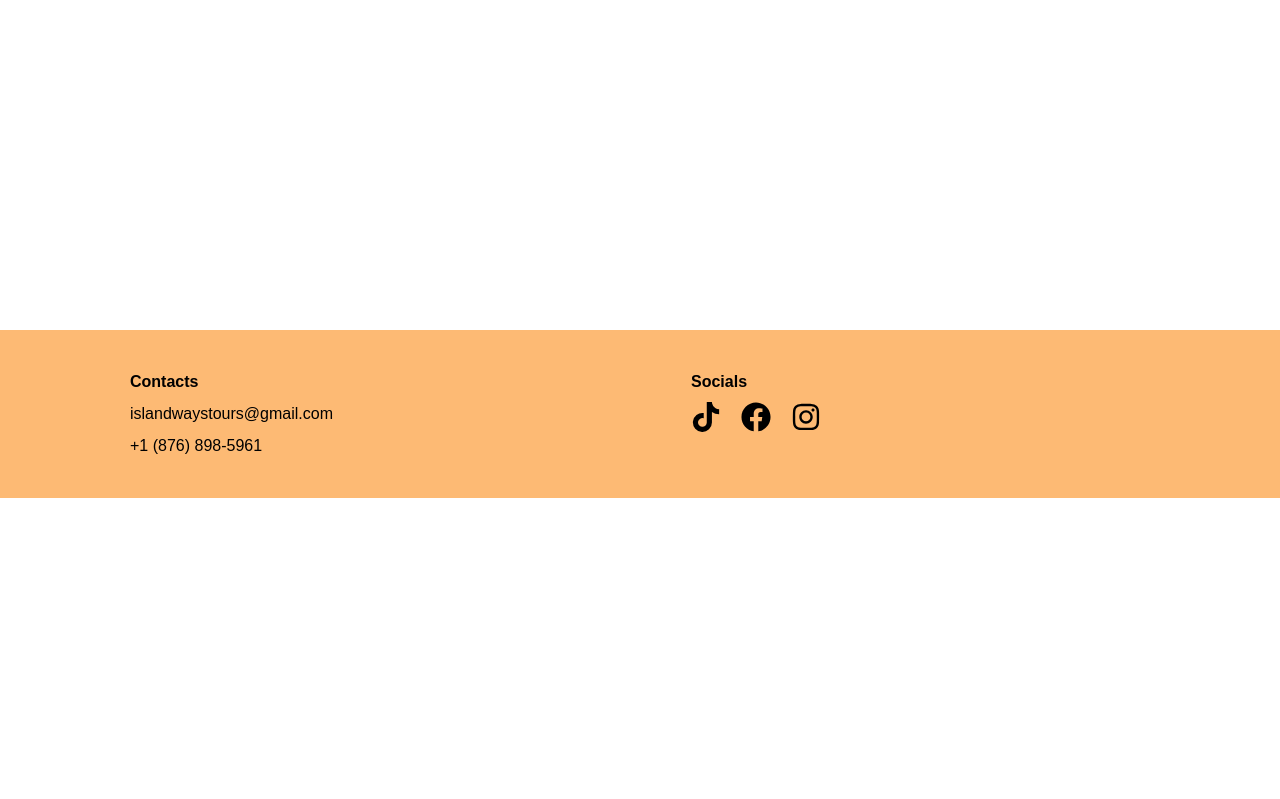
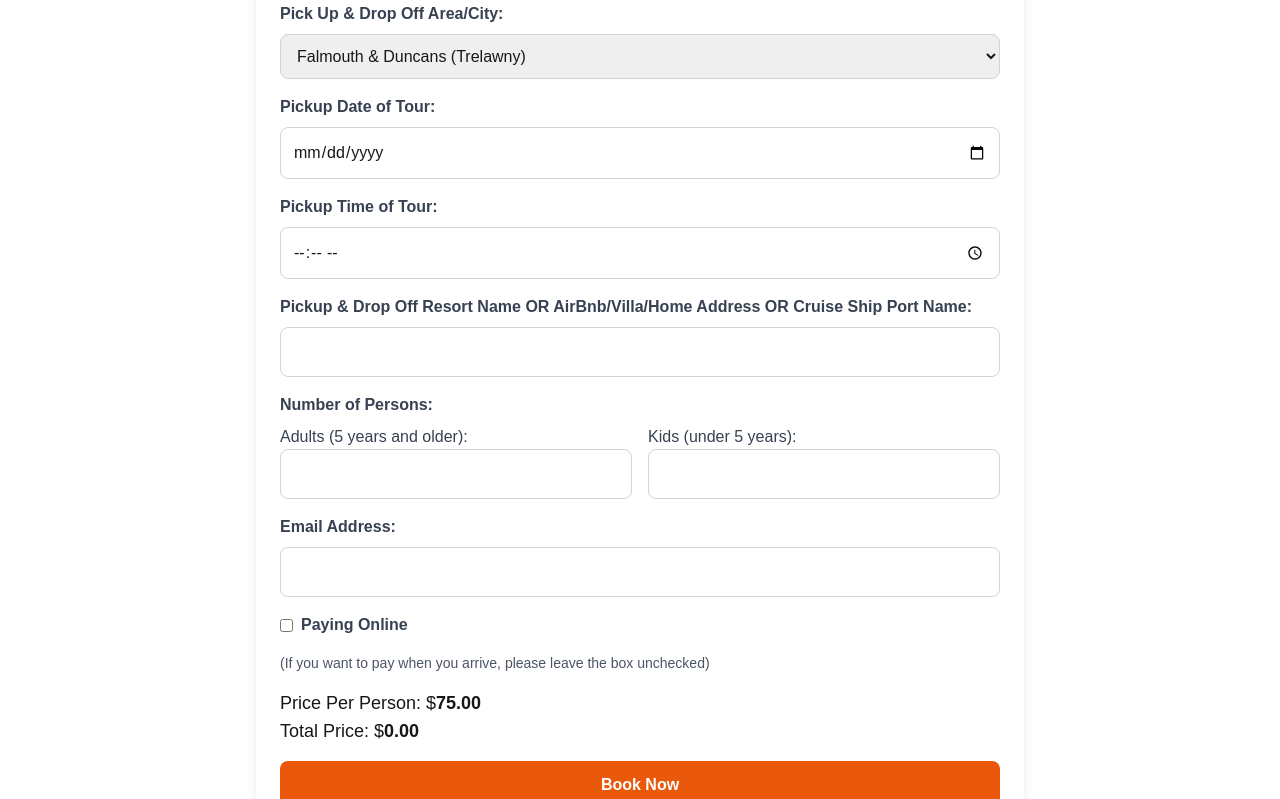
Before and after one commit to winnie-webb/islandwaystours, a Next.js app: page /product/at-1 in a window 1280 px wide. Before the commit this address had no page. Shown: the part 700-1499 px from the top of the page. Before the commit the page ends 1198 px from the top, so only its background shows below. Built offline with nearby package versions, Linux system fonts and the light colour scheme.

Commit message:
Added Booking form and implemented basic email sending and price calculation.
It was rough ain't gonna lie but we did it (for the most part)

```diff
--- a/app/components/Category.jsx
+++ b/app/components/Category.jsx
@@ -50,7 +50,7 @@ const Category = ({ title, description = "", data, itemsPerPage = 4 }) => {
               <p className=" my-1 text-orange-600 font-semibold">
                 Starting at ${tour.priceLowest}
               </p>
-              <p className="text-gray-600 font-semibold">Per Person</p>
+              <p className="font-semibold">(Per Person)</p>
             </div>
           </Link>
         ))}
--- /dev/null
+++ b/app/product/[id]/BookingForm/BookingForm.jsx
@@ -0,0 +1,140 @@
+"use client";
+import React, { useRef, useState, useEffect, useCallback } from "react";
+import Pickup from "./Pickup";
+import NumberofPersons from "./NumberofPersons";
+import emailjs from "@emailjs/browser";
+
+function BookingForm({ tour }) {
+  const form = useRef();
+  const [totalPrice, setTotalPrice] = useState(0);
+  const [locationMultiplier, setLocationMultiplier] = useState(1);
+  const [adults, setAdults] = useState(0);
+  const [kids, setKids] = useState(0);
+
+  const locationPricing = {
+    Falmouth: 1,
+    Lucea: 1.1,
+    "Montego Bay": 1,
+    Negril: 1.3,
+    "Ocho Rios": 1.4,
+    Runaway: 1.2,
+  };
+
+  const calculateTotalPrice = useCallback(() => {
+    const pricePerPerson = tour.priceLowest * locationMultiplier;
+    const total = adults * pricePerPerson;
+    setTotalPrice(total.toFixed(2));
+  }, [tour.priceLowest, locationMultiplier, adults]); // Add dependencies
+
+  useEffect(() => {
+    calculateTotalPrice();
+  }, [tour.priceLowest, locationMultiplier, adults, calculateTotalPrice]);
+
+  const handleLocationChange = (e) => {
+    const selectedLocation = e.target.value;
+    setLocationMultiplier(locationPricing[selectedLocation]);
+    calculateTotalPrice();
+  };
+
+  const handleAdultsChange = (value) => {
+    setAdults(value);
+  };
+
+  const handleKidsChange = (value) => {
+    setKids(value);
+  };
+
+  const sendEmail = (e) => {
+    e.preventDefault();
+
+    emailjs
+      .sendForm(
+        "service_412v84l",
+        "template_id3plor",
+        form.current,
+        "gihsdAW3D3RqHeLSw"
+      )
+      .then(
+        () => {
+          console.log("SUCCESS! Email sent.");
+        },
+        (error) => {
+          console.log("FAILED...", error.text);
+        }
+      );
+  };
+
+  return (
+    <form
+      ref={form}
+      id="booking-form"
+      className="max-w-3xl mx-auto bg-white p-6 shadow-lg rounded-lg mt-8"
+      onSubmit={sendEmail}
+    >
+      <h2 className="text-2xl font-bold text-center mb-6 text-orange-600">
+        Booking Form
+      </h2>
+
+      <Pickup onLocationChange={handleLocationChange} />
+      <NumberofPersons
+        onAdultsChange={handleAdultsChange}
+        onKidsChange={handleKidsChange}
+      />
+
+      <div className="mb-4">
+        <label
+          htmlFor="email"
+          className="block text-gray-700 font-semibold mb-2"
+        >
+          Email Address:
+        </label>
+        <input
+          type="email"
+          id="email"
+          name="email"
+          required
+          className="w-full border border-gray-300 rounded-lg p-3 focus:ring-2 focus:ring-orange-300 focus:outline-none"
+        />
+      </div>
+
+      <div className="flex items-center mb-4">
+        <input
+          type="checkbox"
+          id="pay-online"
+          name="pay-online"
+          className="mr-2"
+        />
+        <label htmlFor="pay-online" className="text-gray-700 font-semibold">
+          Paying Online
+        </label>
+      </div>
+      <p className="text-gray-600 text-sm mb-4">
+        (If you want to pay when you arrive, please leave the box unchecked)
+      </p>
+      <div className="text-lg mb-4">
+        <p>
+          Price Per Person: $
+          <span id="price-per-person" className="font-semibold">
+            {(tour.priceLowest * locationMultiplier).toFixed(2)}
+          </span>
+        </p>
+        <p>
+          Total Price: $
+          <span id="total-price" className="font-semibold">
+            {totalPrice}
+          </span>
+        </p>
+      </div>
+
+      <button
+        type="submit"
+        id="book-button"
+        className="w-full bg-orange-600 text-white py-3 rounded-lg font-bold hover:bg-orange-700 transition duration-200"
+      >
+        Book Now
+      </button>
+    </form>
+  );
+}
+
+export default BookingForm;
--- /dev/null
+++ b/app/product/[id]/BookingForm/NumberofPersons.jsx
@@ -0,0 +1,51 @@
+import React from "react";
+
+function NumberofPersons({ onAdultsChange, onKidsChange }) {
+  const handleAdultsChange = (e) => {
+    onAdultsChange(parseInt(e.target.value) || 0);
+  };
+
+  const handleKidsChange = (e) => {
+    onKidsChange(parseInt(e.target.value) || 0);
+  };
+
+  return (
+    <div className="mb-4">
+      <label className="block text-gray-700 font-semibold mb-2">
+        Number of Persons:
+      </label>
+
+      <div className="flex justify-between mb-4">
+        <div className="w-1/2 pr-2">
+          <label htmlFor="persons-over-5" className="block text-gray-700">
+            Adults (5 years and older):
+          </label>
+          <input
+            type="number"
+            id="persons-over-5"
+            name="persons-over-5"
+            min="0"
+            onChange={handleAdultsChange} // Trigger on change
+            className="w-full border border-gray-300 rounded-lg p-3 focus:ring-2 focus:ring-orange-300 focus:outline-none"
+          />
+        </div>
+
+        <div className="w-1/2 pl-2">
+          <label htmlFor="kids-under-5" className="block text-gray-700">
+            Kids (under 5 years):
+          </label>
+          <input
+            type="number"
+            id="kids-under-5"
+            name="kids-under-5"
+            min="0"
+            onChange={handleKidsChange} // Trigger on change
+            className="w-full border border-gray-300 rounded-lg p-3 focus:ring-2 focus:ring-orange-300 focus:outline-none"
+          />
+        </div>
+      </div>
+    </div>
+  );
+}
+
+export default NumberofPersons;
--- /dev/null
+++ b/app/product/[id]/BookingForm/Pickup.jsx
@@ -0,0 +1,84 @@
+import React from "react";
+
+function Pickup({ onLocationChange }) {
+  return (
+    <>
+      <div className="mb-4">
+        <label
+          htmlFor="pickup-dropoff"
+          className="block text-gray-700 font-semibold mb-2"
+        >
+          Pick Up &amp; Drop Off Area/City:
+        </label>
+        <select
+          id="pickup-dropoff"
+          name="pickup-dropoff"
+          required
+          onChange={onLocationChange} // Trigger on change
+          className="w-full border border-gray-300 rounded-lg p-3 focus:ring-2 focus:ring-orange-300 focus:outline-none"
+        >
+          <option value="" disabled>
+            Choose pick up &amp; drop off
+          </option>
+          <option value="Falmouth">Falmouth &amp; Duncans (Trelawny)</option>
+          <option value="Lucea">Lucea (Grand Palladium, Hanover)</option>
+          <option value="Montego Bay">Montego Bay (St. James)</option>
+          <option value="Negril">Negril (Westmoreland)</option>
+          <option value="Ocho Rios">Ocho Rios (St. Ann)</option>
+          <option value="Runaway">Runaway Bay (St. Ann)</option>
+        </select>
+      </div>
+
+      <div className="mb-4">
+        <label
+          htmlFor="pickup-date"
+          className="block text-gray-700 font-semibold mb-2"
+        >
+          Pickup Date of Tour:
+        </label>
+        <input
+          type="date"
+          id="pickup-date"
+          name="pickup-date"
+          required
+          className="w-full border border-gray-300 rounded-lg p-3 focus:ring-2 focus:ring-orange-300 focus:outline-none"
+        />
+      </div>
+
+      <div className="mb-4">
+        <label
+          htmlFor="pickup-time"
+          className="block text-gray-700 font-semibold mb-2"
+        >
+          Pickup Time of Tour:
+        </label>
+        <input
+          type="time"
+          id="pickup-time"
+          name="pickup-time"
+          required
+          className="w-full border border-gray-300 rounded-lg p-3 focus:ring-2 focus:ring-orange-300 focus:outline-none"
+        />
+      </div>
+
+      <div className="mb-4">
+        <label
+          htmlFor="pickup-location"
+          className="block text-gray-700 font-semibold mb-2"
+        >
+          Pickup &amp; Drop Off Resort Name OR AirBnb/Villa/Home Address OR
+          Cruise Ship Port Name:
+        </label>
+        <input
+          type="text"
+          id="pickup-location"
+          name="pickup-location"
+          required
+          className="w-full border border-gray-300 rounded-lg p-3 focus:ring-2 focus:ring-orange-300 focus:outline-none"
+        />
+      </div>
+    </>
+  );
+}
+
+export default Pickup;
--- /dev/null
+++ b/app/product/[id]/page.jsx
@@ -0,0 +1,34 @@
+import { filterProductById } from "@/app/products/product";
+import Image from "next/image";
+import Link from "next/link";
+import React from "react";
+import BookingForm from "./BookingForm/BookingForm";
+
+function page({ params }) {
+  const { id } = params;
+  const tour = filterProductById(id);
+  return (
+    <section className="p-4 md:p-10 w-[99%] xl:w-[80%] 2xl:w-[60%]  mx-auto">
+      <div className="relative flex flex-row md:flex-row cursor-pointer">
+        <div className="relative h-48 w-full md:h-60 xl:h-80 flex-1 overflow-hidden">
+          <Image
+            className="object-fill object-center"
+            src={`/${tour.id.split("-").shift()}/${tour.id}.webp`}
+            alt={tour.title}
+            fill={true}
+          />
+        </div>
+        <div className="mt-2 p-2 flex-1">
+          <h3 className="text-base  font-bold">{tour.title}</h3>
+          <p className="my-1 text-orange-600 font-semibold">
+            Starting at ${tour.priceLowest}
+          </p>
+          <p className=" font-semibold">(Per Person)</p>
+        </div>
+      </div>
+      <BookingForm tour={tour}></BookingForm>
+    </section>
+  );
+}
+
+export default page;
--- a/app/products/product.js
+++ b/app/products/product.js
@@ -896,3 +896,6 @@ export function searchProduct(input) {
 export function filterProductByCategory(category) {
   return products.products.filter((product) => product.category === category);
 }
+export function filterProductById(id) {
+  return products.products.find((product) => product.id === id);
+}
--- a/package.json
+++ b/package.json
@@ -9,6 +9,7 @@
     "lint": "next lint"
   },
   "dependencies": {
+    "@emailjs/browser": "^4.4.1",
     "next": "14.2.9",
     "react": "^18",
     "react-dom": "^18",
```
Also changed, not shown: 1 other file (tests, documents, lock files or other folders).
